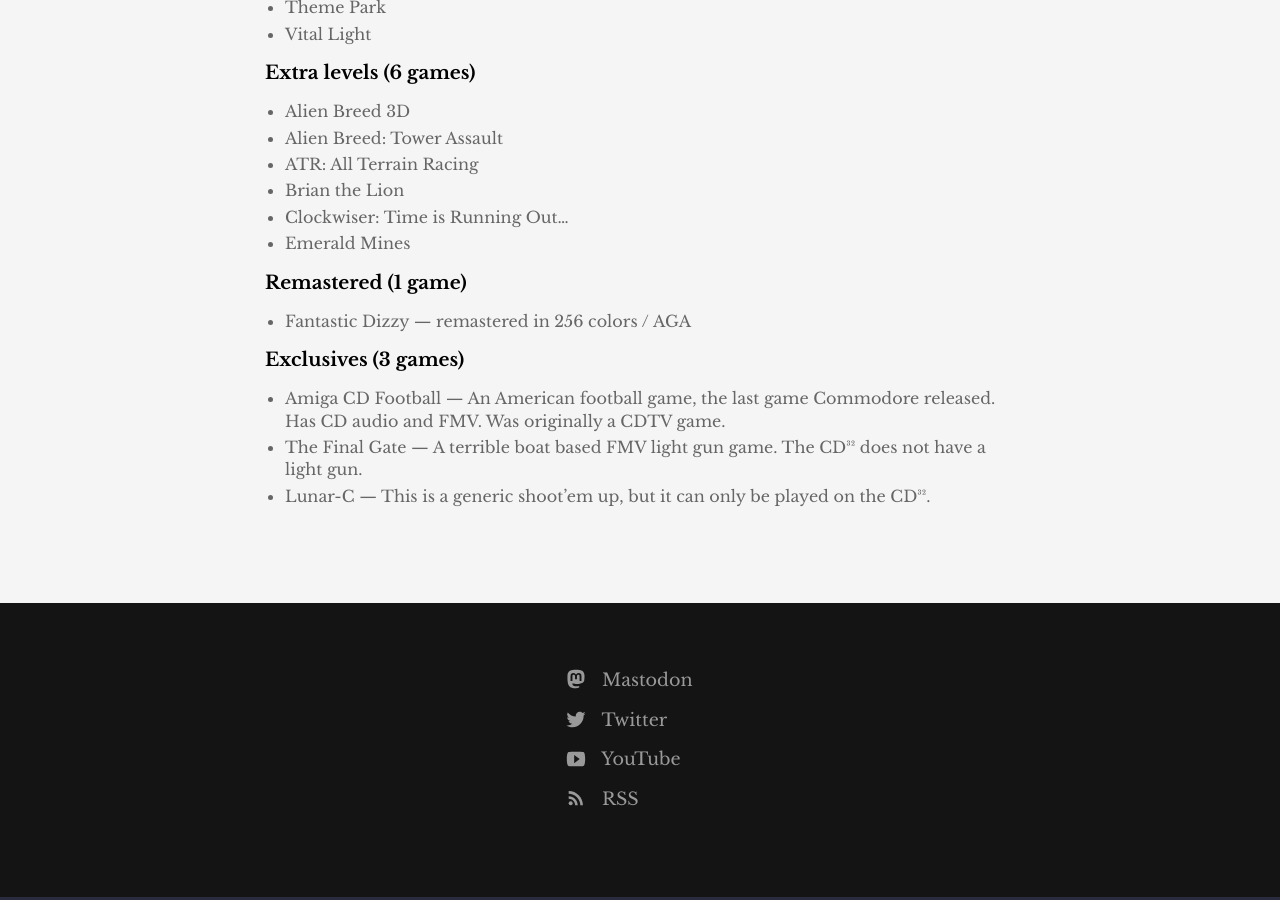
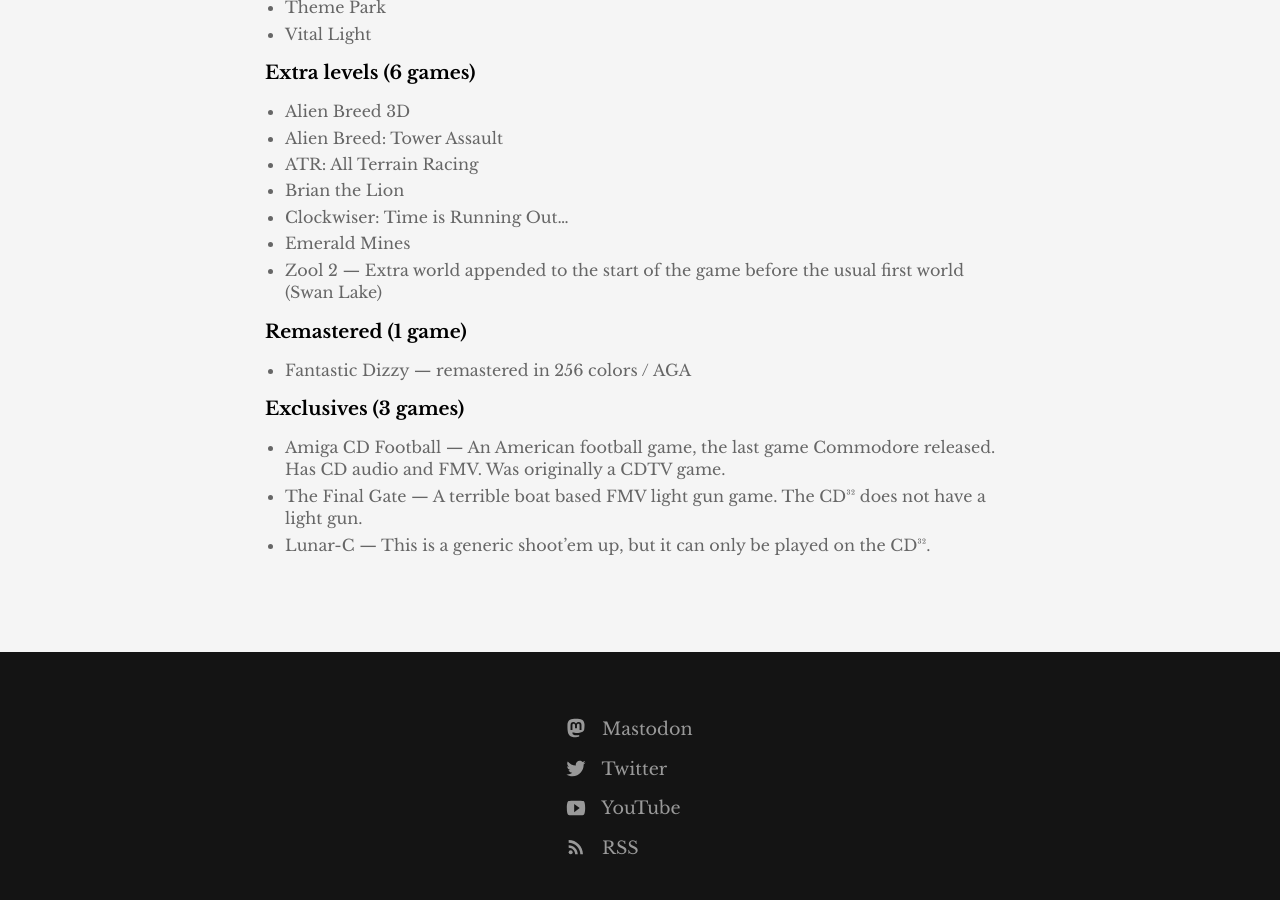
Before and after one commit to amigavision/amigavision.github.io, a Jekyll site: the page built from cd32.md, in a window 1280 px wide and 900 px high, scrolled down 2855 px. Built offline with Jekyll 4.4.1, drawn with Linux system fonts in a browser that asks for light colours.

Commit message:
Zool 2 also has an extra level

```diff
--- a/cd32.md
+++ b/cd32.md
@@ -95,6 +95,7 @@
 * Brian the Lion
 * Clockwiser: Time is Running Out...
 * Emerald Mines
+* Zool 2 — Extra world appended to the start of the game before the usual first world (Swan Lake)
 
 ### Remastered (1 game)
 
```
